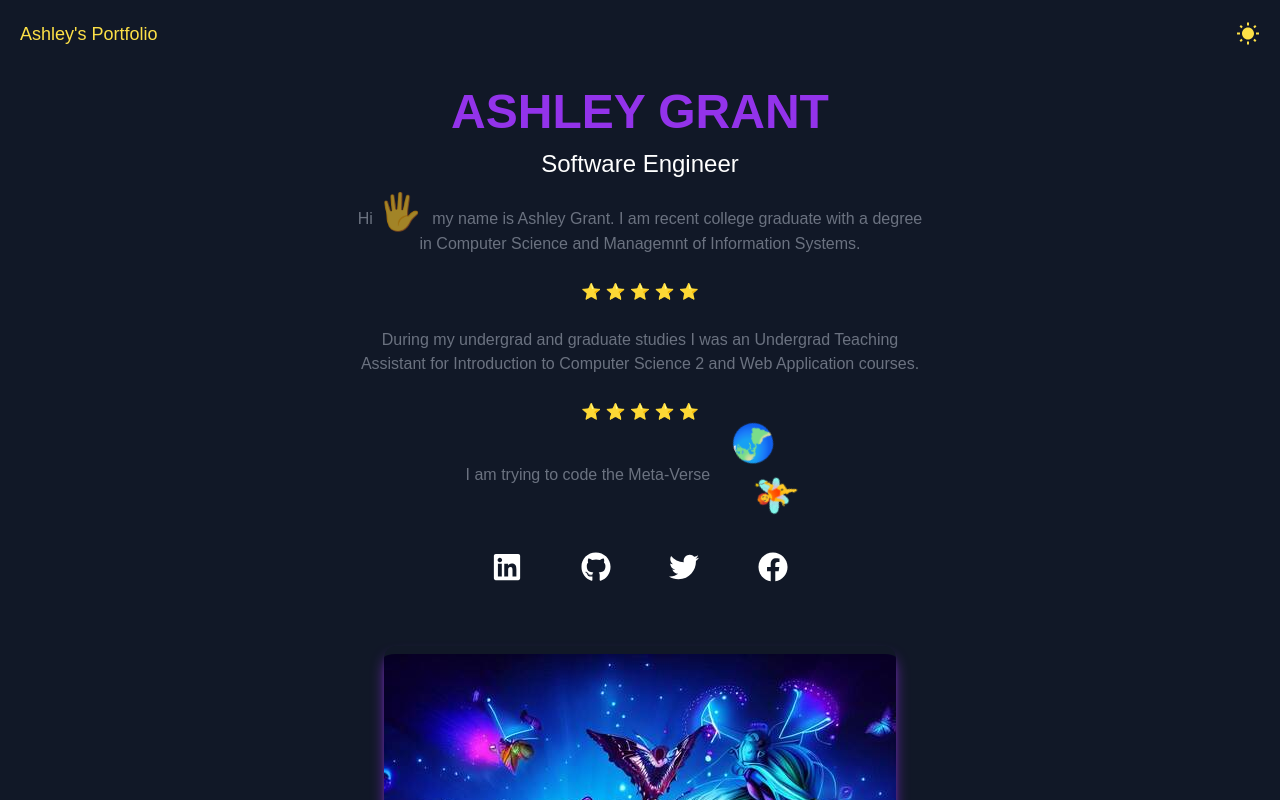
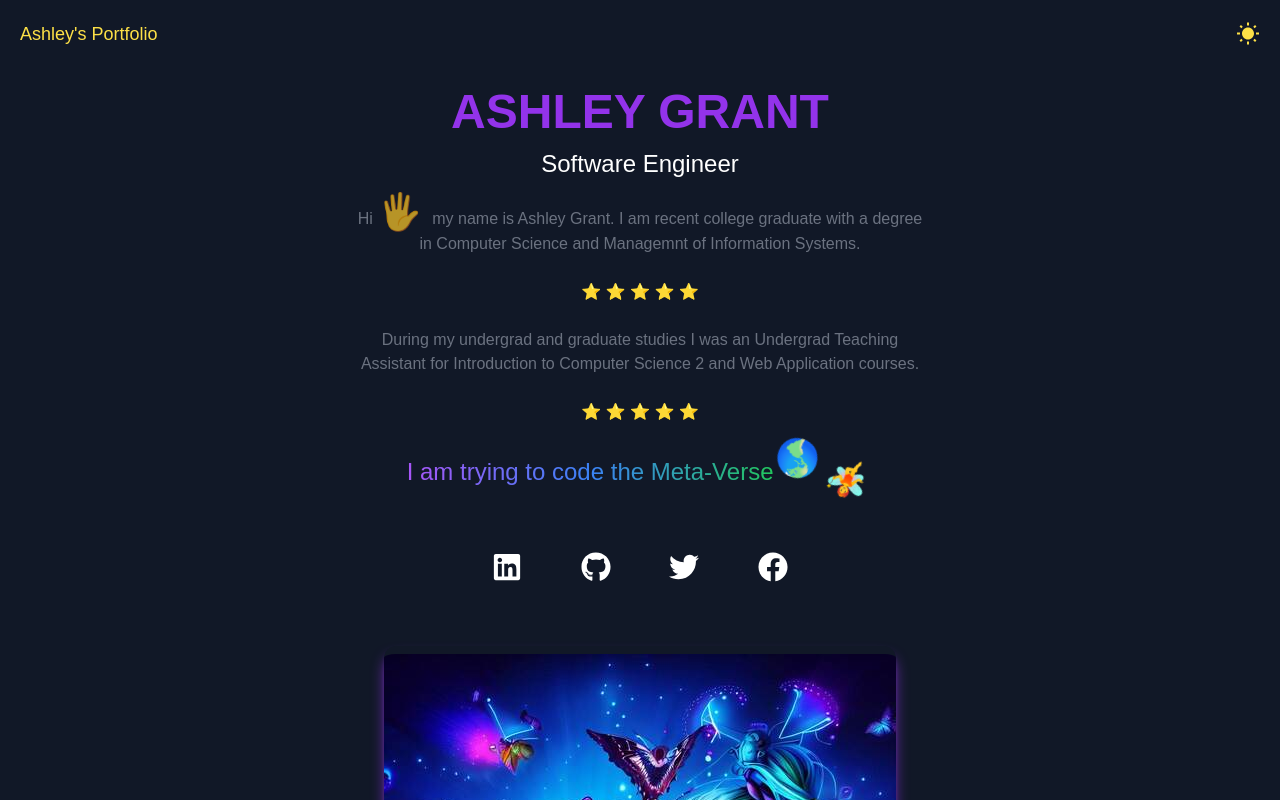
Before and after one commit to AshaJG/Portfolio_React, a React (Create React App) app: page / in a window 1280 px wide. Shown: the top 800 px of the page. Built offline with nearby package versions, Linux system fonts and the light colour scheme.

Commit message:
adding more creativity

```diff
--- a/src/components/Hero.jsx
+++ b/src/components/Hero.jsx
@@ -31,7 +31,8 @@ const Hero = () => {
             Hi <span className = "animate-pulse text-4xl"> 🖐️ </span>
             my name is Ashley Grant. I am recent college graduate with a degree in Computer Science and Managemnt of Information Systems. <br/><br/> ⭐️ ⭐️ ⭐️ ⭐️ ⭐️<br/><br/>
             During my undergrad and graduate studies I was an Undergrad Teaching Assistant for Introduction to Computer Science 2 and Web Application courses. <br/> <br/> ⭐️ ⭐️ ⭐️ ⭐️ ⭐️<br/><br/>
-            I am trying to code the Meta-Verse   <span className = "animate-spin text-4xl inline-block"> 🧚  🌎 </span>
+            <span className="text-transparent bg-clip-text bg-gradient-to-r from-purple-500 via-blue-500 to-green-500 text-2xl"> I am trying to code the Meta-Verse</span>
+            <span className = "animate-spin text-4xl inline-block"> 🧚  🌎 </span>
         </p>
         {/* <div className="flex flex-wrap justify-center py-8 lg:py-16 w-full">
           {cardData.map(({ id, title }) => (
--- a/src/components/Skills.jsx
+++ b/src/components/Skills.jsx
@@ -16,7 +16,7 @@ const Skills = () => {
         { id: 9, title: "MongoDB , SQL ",icon:<FaDatabase/>},
         { id: 10, title: "Cloud Deployment",icon:<FaCloud/>},
         { id: 11, title: "Data Analysis",icon:<FaCode/>},
-        { id: 10, title: "Product Management",icon:<FaCode/>},
+        { id: 12, title: "Product Management",icon:<FaCode/>},
     ]
 
   return (
@@ -30,9 +30,9 @@ const Skills = () => {
       {skills.map(({ id, title, icon }) => (
         <div
           key={id}
-          className="max-w-xl rounded-xl overflow-hidden shadow-lg p-10 transition duration-300 ease-in-out transform dark:shadow-purple-500  hover:shadow-lg hover:-translate-y-1 hover:scale-105"
+          className="max-w-xl rounded-xl overflow-hidden shadow-lg p-8 transition duration-300 ease-in-out transform dark:shadow-blue-500  hover:shadow-lg hover:-translate-y-1 hover:scale-105"
           style={{
-            background: 'linear-gradient(to bottom, #090979, #0084d4)',
+            background: 'linear-gradient(to bottom, #090979, #00d4ff',
           }}
         >
           <div className="text-center">
```
